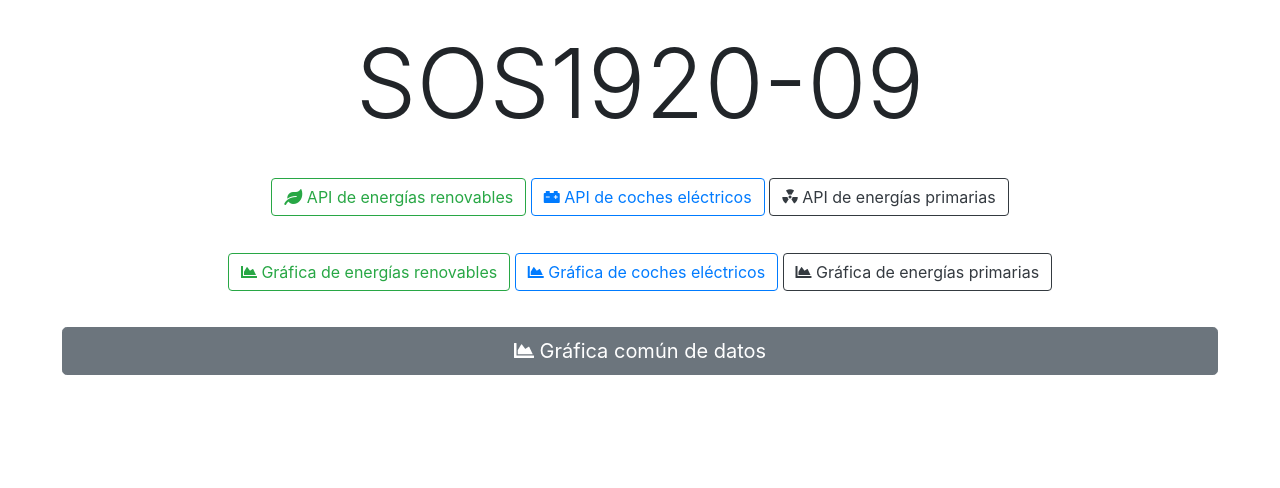
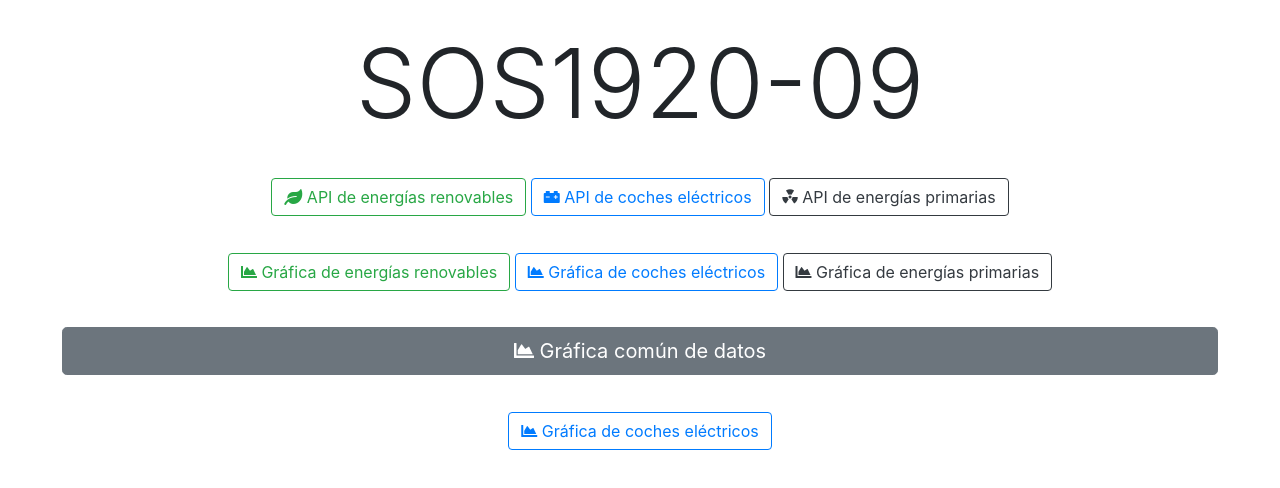
Before and after one commit to gti-sos/SOS1920-09, a Svelte app: page / in a window 1280 px wide. Shown: the top 488 px of the page. Built offline with nearby package versions, Linux system fonts and the light colour scheme.

Commit message:
actualitation

```diff
--- a/package.json
+++ b/package.json
@@ -29,7 +29,6 @@
     "svelte": "^3.0.0"
   },
   "dependencies": {
-    "apexcharts": "^3.19.0",
     "body-parser": "^1.19.0",
     "express": "^4.17.1",
     "nedb": "^1.8.0",
--- a/src/front/App.svelte
+++ b/src/front/App.svelte
@@ -12,6 +12,7 @@
 	import ChartPlugInVehicles from './plugInVehiclesAPI/ChartPlugInVehicles.svelte';
 	import ChartRenewableSources from './renewableSourcesAPI/ChartRenewableSources.svelte';
 	import CommonChart from './CommonChart.svelte';
+	import ChartOutPlugInVehicles from './plugInVehiclesAPI/ChartOutPlugInVehicles.svelte';
 
 
 	import NotFound from './NotFound.svelte';
@@ -26,6 +27,7 @@
 		"/renewable-sources-stats/:country/:year": EditRenewableSource,
 		"/chartOilCoal": ChartOilCoal,
 		"/chartPlugInVehicles": ChartPlugInVehicles,
+		"/chartOutPlugInVehicles": ChartOutPlugInVehicles,
 		"/chartRenewableSources": ChartRenewableSources,
 		"/analytics": CommonChart,
 		"*": NotFound
--- a/src/front/Home.svelte
+++ b/src/front/Home.svelte
@@ -15,4 +15,9 @@
 	<div class="div-home">
 		<button type="button"  class="btn btn-secondary btn-lg btn-block"  onclick="window.location.href='#/analytics'"><i class="fas fa-chart-area"></i> Gráfica común de datos</button>
 	</div>
+	<div class="div-home">
+
+		<button type="button" class="btn btn-outline-primary" onclick="window.location.href='#/chartOutPlugInVehicles'"><i class="fas fa-chart-area"></i> Gráfica de coches eléctricos</button>
+
+	</div>
 </main>
--- /dev/null
+++ b/src/front/plugInVehiclesAPI/ChartOutPlugInVehicles.svelte
@@ -0,0 +1,16 @@
+<script>
+
+    import {
+            pop
+    } from "svelte-spa-router";
+
+    import Button from "sveltestrap/src/Button.svelte";
+
+</script>
+
+
+<main>
+
+    <Button outline color="secondary" on:click="{pop}"><i class="fas fa-arrow-circle-left"></i> Atrás</Button>
+
+</main>
```
Also changed, not shown: public/build/bundle.js, src/front/plugInVehiclesAPI/ChartPlugInVehicles.svelte (indentation only), 2 other files (tests, documents, lock files or other folders).
